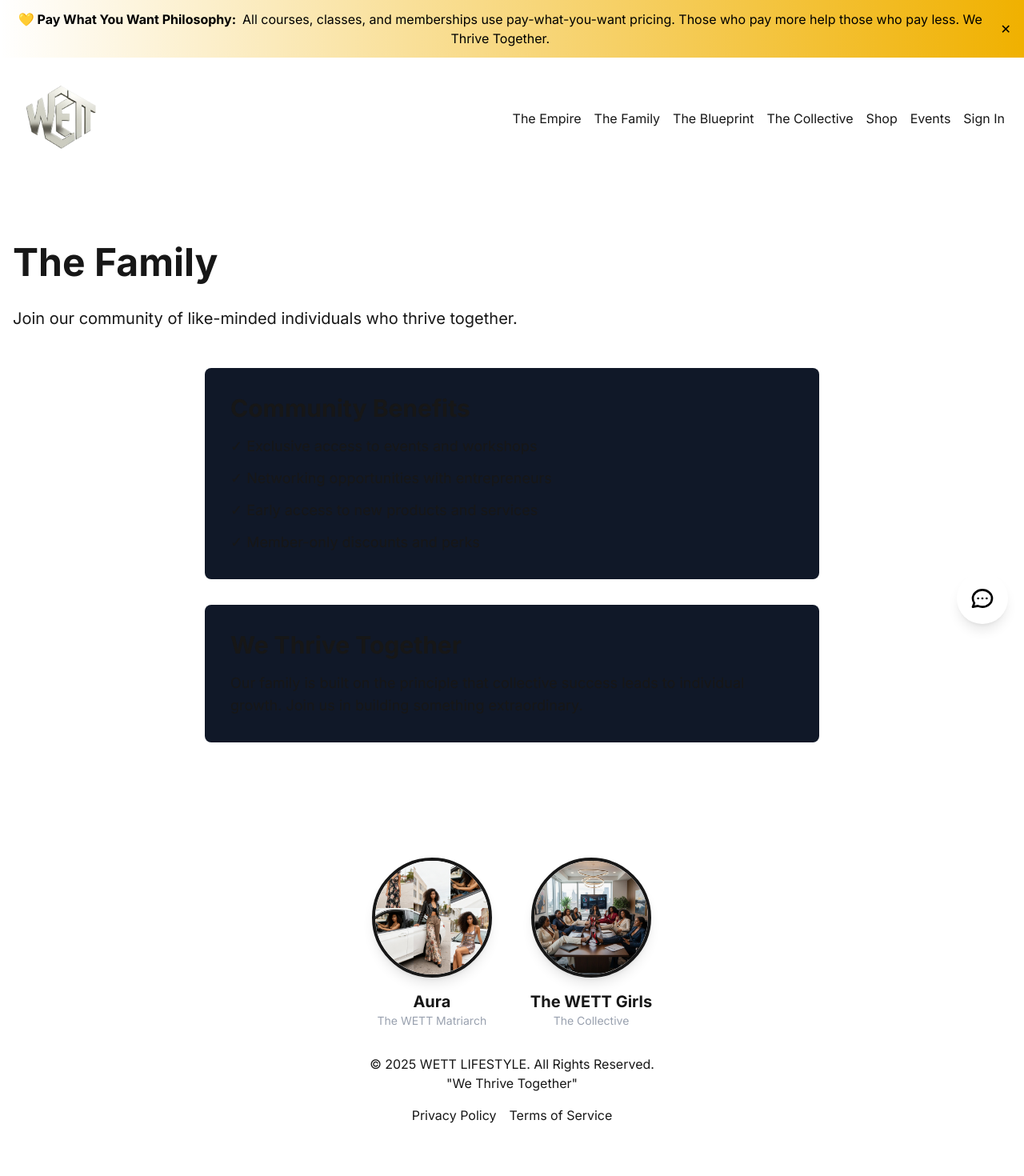
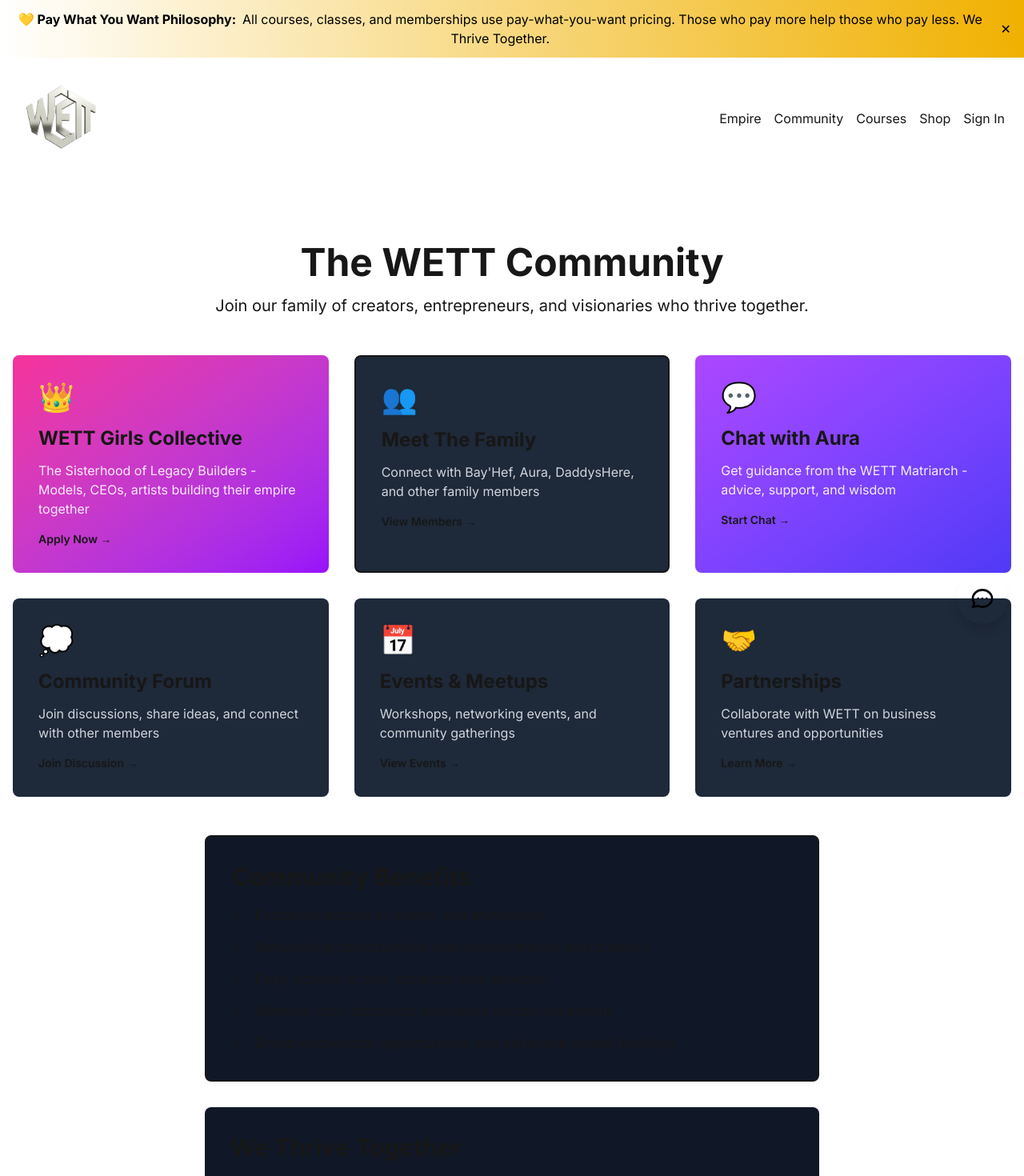
Before and after one commit to WETTENTLLC/wett-site, a Next.js app: page /wett-site/family in a window 1280 px wide. Shown: the top 1470 px of the page at 80% size. Before the commit the page ends 1422 px from the top, so only its background shows below. Built offline with nearby package versions, Linux system fonts and the light colour scheme.

Commit message:
Streamline site navigation: consolidate Community, simplify header, improve organization

```diff
--- a/src/app/blueprint/page.tsx
+++ b/src/app/blueprint/page.tsx
@@ -4,52 +4,78 @@
   return (
     <main className="min-h-screen bg-deep-black text-clean-white">
       <div className="container mx-auto py-20 px-4">
-        <h1 className="text-5xl font-bold text-wett-gold mb-8">The Blueprint</h1>
-        <p className="text-xl mb-12">Our roadmap to success and the principles that guide us.</p>
+        <h1 className="text-5xl font-bold text-wett-gold mb-4 text-center">WETT Courses & Education</h1>
+        <p className="text-xl mb-12 text-center max-w-3xl mx-auto">Master the skills to build your empire - from etiquette to group economics.</p>
 
-        <div className="max-w-4xl mx-auto space-y-8">
-          <section className="bg-gray-900 p-8 rounded-lg mb-8">
-            <h2 className="text-3xl font-bold text-wett-gold mb-6">Courses & Education</h2>
-            <div className="grid grid-cols-1 md:grid-cols-2 gap-6">
-              <Link href="/blueprint/etiquette-school" className="bg-gray-800 p-6 rounded-lg hover:bg-gray-700 transition">
-                <h3 className="text-xl font-bold text-wett-gold mb-2">WETT Etiquette School</h3>
-                <p className="text-gray-300">The Bag Builder: A Masterclass in Modern Etiquette</p>
-              </Link>
-              <Link href="/blueprint/group-economics-mastery" className="bg-gray-800 p-6 rounded-lg hover:bg-gray-700 transition">
-                <h3 className="text-xl font-bold text-wett-gold mb-2">Group Economics Mastery</h3>
-                <p className="text-gray-300">Learn to pool resources and build collective wealth</p>
-              </Link>
-              <Link href="/blueprint/the-wett-doctrine" className="bg-gray-800 p-6 rounded-lg hover:bg-gray-700 transition">
-                <h3 className="text-xl font-bold text-wett-gold mb-2">The WETT Doctrine</h3>
-                <p className="text-gray-300">Core principles and philosophy</p>
-              </Link>
-              <Link href="/blueprint/community-wisdom" className="bg-gray-800 p-6 rounded-lg hover:bg-gray-700 transition">
-                <h3 className="text-xl font-bold text-wett-gold mb-2">Community Wisdom</h3>
-                <p className="text-gray-300">Knowledge library and mentorship</p>
-              </Link>
+        <div className="grid grid-cols-1 md:grid-cols-2 gap-8 mb-12 max-w-5xl mx-auto">
+          {/* Etiquette School */}
+          <Link href="/blueprint/etiquette-school" className="bg-gradient-to-br from-wett-gold to-yellow-600 p-8 rounded-lg hover:opacity-90 transition text-black">
+            <div className="text-4xl mb-4">👔</div>
+            <h2 className="text-2xl font-bold mb-3">WETT Etiquette School</h2>
+            <p className="mb-4">The Bag Builder: A Masterclass in Modern Etiquette - Your guaranteed path from the block to the boardroom</p>
+            <div className="flex items-center justify-between">
+              <span className="text-sm font-semibold">6 Lessons</span>
+              <span className="text-sm font-bold">Start Course →</span>
             </div>
-          </section>
+          </Link>
 
-          <section className="bg-gray-900 p-8 rounded-lg">
+          {/* Group Economics */}
+          <Link href="/blueprint/group-economics-mastery" className="bg-gradient-to-br from-green-500 to-emerald-600 p-8 rounded-lg hover:opacity-90 transition text-white">
+            <div className="text-4xl mb-4">💰</div>
+            <h2 className="text-2xl font-bold mb-3">Group Economics Mastery</h2>
+            <p className="mb-4">Pool resources, build cooperative networks, and harness the power of collective wealth building</p>
+            <div className="flex items-center justify-between">
+              <span className="text-sm font-semibold">16 Weeks</span>
+              <span className="text-sm font-bold">Start Course →</span>
+            </div>
+          </Link>
+
+          {/* WETT Doctrine */}
+          <Link href="/blueprint/the-wett-doctrine" className="bg-gray-800 p-8 rounded-lg hover:bg-gray-700 transition border-2 border-wett-gold">
+            <div className="text-4xl mb-4">📜</div>
+            <h2 className="text-2xl font-bold text-wett-gold mb-3">The WETT Doctrine</h2>
+            <p className="text-gray-300 mb-4">&quot;We Thrive Together&quot; - The foundational philosophy that powers the WETT empire</p>
+            <div className="text-sm font-semibold text-wett-gold">Read Philosophy →</div>
+          </Link>
+
+          {/* Community Wisdom */}
+          <Link href="/blueprint/community-wisdom" className="bg-gray-800 p-8 rounded-lg hover:bg-gray-700 transition border-2 border-wett-gold">
+            <div className="text-4xl mb-4">📚</div>
+            <h2 className="text-2xl font-bold text-wett-gold mb-3">Community Wisdom</h2>
+            <p className="text-gray-300 mb-4">Knowledge library, mentorship matching, and elder wisdom sessions</p>
+            <div className="text-sm font-semibold text-wett-gold">Explore Resources →</div>
+          </Link>
+        </div>
+
+        <div className="max-w-3xl mx-auto space-y-8">
+          <section className="bg-gray-900 p-8 rounded-lg border-2 border-wett-gold">
             <h2 className="text-3xl font-bold text-wett-gold mb-4">Core Principles</h2>
             <div className="space-y-4 text-lg">
               <div>
                 <h3 className="text-xl font-bold text-wett-gold">1. Community First</h3>
-                <p>We prioritize the collective over the individual.</p>
+                <p className="text-gray-300">We prioritize the collective over the individual.</p>
               </div>
               <div>
-                <h3 className="text-xl font-bold text-wett-gold">2. Innovation</h3>
-                <p>Constantly evolving and adapting to new opportunities.</p>
+                <h3 className="text-xl font-bold text-wett-gold">2. Group Economics</h3>
+                <p className="text-gray-300">Many hands make light work - pool resources and multiply returns.</p>
               </div>
               <div>
-                <h3 className="text-xl font-bold text-wett-gold">3. Authenticity</h3>
-                <p>Staying true to our values and mission.</p>
+                <h3 className="text-xl font-bold text-wett-gold">3. Excellence & Etiquette</h3>
+                <p className="text-gray-300">Deliver quality in everything, from the streets to the boardroom.</p>
               </div>
               <div>
-                <h3 className="text-xl font-bold text-wett-gold">4. Excellence</h3>
-                <p>Delivering quality in everything we do.</p>
+                <h3 className="text-xl font-bold text-wett-gold">4. Continuous Evolution</h3>
+                <p className="text-gray-300">From &quot;We Trap Together&quot; to &quot;We Thrive Together&quot; - constant growth.</p>
               </div>
             </div>
+          </section>
+
+          <section className="bg-gray-800 p-8 rounded-lg text-center">
+            <h2 className="text-2xl font-bold text-wett-gold mb-4">Pay What You Want</h2>
+            <p className="text-gray-300 mb-6">All courses use our pay-what-you-want model. Those who pay more help subsidize those who pay less. We thrive together.</p>
+            <Link href="/blueprint/etiquette-school" className="inline-block bg-wett-gold text-black px-8 py-3 rounded-lg font-bold hover:bg-yellow-400 transition">
+              Start Learning Today
+            </Link>
           </section>
         </div>
       </div>
--- a/src/app/collective/page.tsx
+++ b/src/app/collective/page.tsx
@@ -1,30 +1,21 @@
+'use client';
+
+import { useEffect } from 'react';
+import { useRouter } from 'next/navigation';
+
 export default function Collective() {
+  const router = useRouter();
+
+  useEffect(() => {
+    // Redirect to consolidated Community page
+    router.replace('/family');
+  }, [router]);
+
   return (
-    <main className="min-h-screen bg-deep-black text-clean-white">
-      <div className="container mx-auto py-20 px-4">
-        <h1 className="text-5xl font-bold text-wett-gold mb-8">The Collective</h1>
-        <p className="text-xl mb-12">A network of creators, entrepreneurs, and visionaries.</p>
-
-        <div className="max-w-3xl mx-auto space-y-8">
-          <section className="bg-gray-900 p-8 rounded-lg">
-            <h2 className="text-3xl font-bold text-wett-gold mb-4">Join The Movement</h2>
-            <p className="text-lg mb-6">The Collective is where collaboration meets opportunity. Connect with fellow members, share resources, and build together.</p>
-            <button className="bg-wett-gold text-deep-black px-8 py-3 rounded-lg font-bold hover:bg-yellow-500 transition-colors">
-              Apply Now
-            </button>
-          </section>
-
-          <section className="bg-gray-900 p-8 rounded-lg">
-            <h2 className="text-3xl font-bold text-wett-gold mb-4">What We Offer</h2>
-            <ul className="space-y-3 text-lg">
-              <li>• Collaborative workspace access</li>
-              <li>• Mentorship programs</li>
-              <li>• Resource sharing</li>
-              <li>• Networking events</li>
-              <li>• Business development support</li>
-            </ul>
-          </section>
-        </div>
+    <main className="min-h-screen bg-deep-black text-clean-white flex items-center justify-center">
+      <div className="text-center">
+        <h1 className="text-3xl font-bold text-wett-gold mb-4">Redirecting to Community...</h1>
+        <p className="text-gray-300">We've consolidated our community pages for easier navigation.</p>
       </div>
     </main>
   );
--- a/src/app/family/page.tsx
+++ b/src/app/family/page.tsx
@@ -1,24 +1,93 @@
+import Link from 'next/link';
+
 export default function Family() {
   return (
     <main className="min-h-screen bg-deep-black text-clean-white">
       <div className="container mx-auto py-20 px-4">
-        <h1 className="text-5xl font-bold text-wett-gold mb-8">The Family</h1>
-        <p className="text-xl mb-12">Join our community of like-minded individuals who thrive together.</p>
+        <h1 className="text-5xl font-bold text-wett-gold mb-4 text-center">The WETT Community</h1>
+        <p className="text-xl mb-12 text-center max-w-3xl mx-auto">Join our family of creators, entrepreneurs, and visionaries who thrive together.</p>
+
+        <div className="grid grid-cols-1 md:grid-cols-2 lg:grid-cols-3 gap-8 mb-12">
+          {/* WETT Girls Collective */}
+          <Link href="/family/wett-girls-collective" className="bg-gradient-to-br from-pink-500 to-purple-600 p-8 rounded-lg hover:opacity-90 transition">
+            <div className="text-4xl mb-4">👑</div>
+            <h2 className="text-2xl font-bold mb-3">WETT Girls Collective</h2>
+            <p className="text-white/90">The Sisterhood of Legacy Builders - Models, CEOs, artists building their empire together</p>
+            <div className="mt-4 text-sm font-semibold">Apply Now →</div>
+          </Link>
+
+          {/* Family Members */}
+          <Link href="/family/members" className="bg-gray-800 p-8 rounded-lg hover:bg-gray-700 transition border-2 border-wett-gold">
+            <div className="text-4xl mb-4">👥</div>
+            <h2 className="text-2xl font-bold text-wett-gold mb-3">Meet The Family</h2>
+            <p className="text-gray-300">Connect with Bay'Hef, Aura, DaddysHere, and other family members</p>
+            <div className="mt-4 text-sm font-semibold text-wett-gold">View Members →</div>
+          </Link>
+
+          {/* Aura Chat */}
+          <Link href="/family/aura" className="bg-gradient-to-br from-purple-500 to-indigo-600 p-8 rounded-lg hover:opacity-90 transition">
+            <div className="text-4xl mb-4">💬</div>
+            <h2 className="text-2xl font-bold mb-3">Chat with Aura</h2>
+            <p className="text-white/90">Get guidance from the WETT Matriarch - advice, support, and wisdom</p>
+            <div className="mt-4 text-sm font-semibold">Start Chat →</div>
+          </Link>
+
+          {/* Community Forum */}
+          <Link href="/collective/community-forum" className="bg-gray-800 p-8 rounded-lg hover:bg-gray-700 transition">
+            <div className="text-4xl mb-4">💭</div>
+            <h2 className="text-2xl font-bold text-wett-gold mb-3">Community Forum</h2>
+            <p className="text-gray-300">Join discussions, share ideas, and connect with other members</p>
+            <div className="mt-4 text-sm font-semibold text-wett-gold">Join Discussion →</div>
+          </Link>
+
+          {/* Events */}
+          <Link href="/events" className="bg-gray-800 p-8 rounded-lg hover:bg-gray-700 transition">
+            <div className="text-4xl mb-4">📅</div>
+            <h2 className="text-2xl font-bold text-wett-gold mb-3">Events & Meetups</h2>
+            <p className="text-gray-300">Workshops, networking events, and community gatherings</p>
+            <div className="mt-4 text-sm font-semibold text-wett-gold">View Events →</div>
+          </Link>
+
+          {/* Partnership Opportunities */}
+          <Link href="/collective/partnership-opportunities" className="bg-gray-800 p-8 rounded-lg hover:bg-gray-700 transition">
+            <div className="text-4xl mb-4">🤝</div>
+            <h2 className="text-2xl font-bold text-wett-gold mb-3">Partnerships</h2>
+            <p className="text-gray-300">Collaborate with WETT on business ventures and opportunities</p>
+            <div className="mt-4 text-sm font-semibold text-wett-gold">Learn More →</div>
+          </Link>
+        </div>
 
         <div className="max-w-3xl mx-auto space-y-8">
-          <section className="bg-gray-900 p-8 rounded-lg">
+          <section className="bg-gray-900 p-8 rounded-lg border-2 border-wett-gold">
             <h2 className="text-3xl font-bold text-wett-gold mb-4">Community Benefits</h2>
             <ul className="space-y-3 text-lg">
-              <li>✓ Exclusive access to events and workshops</li>
-              <li>✓ Networking opportunities with entrepreneurs</li>
-              <li>✓ Early access to new products and services</li>
-              <li>✓ Member-only discounts and perks</li>
+              <li className="flex items-start gap-3">
+                <span className="text-wett-gold text-xl">✓</span>
+                <span>Exclusive access to events and workshops</span>
+              </li>
+              <li className="flex items-start gap-3">
+                <span className="text-wett-gold text-xl">✓</span>
+                <span>Networking opportunities with entrepreneurs and creators</span>
+              </li>
+              <li className="flex items-start gap-3">
+                <span className="text-wett-gold text-xl">✓</span>
+                <span>Early access to new products and services</span>
+              </li>
+              <li className="flex items-start gap-3">
+                <span className="text-wett-gold text-xl">✓</span>
+                <span>Member-only discounts and perks across the empire</span>
+              </li>
+              <li className="flex items-start gap-3">
+                <span className="text-wett-gold text-xl">✓</span>
+                <span>Group economics opportunities and collective wealth building</span>
+              </li>
             </ul>
           </section>
 
           <section className="bg-gray-900 p-8 rounded-lg">
             <h2 className="text-3xl font-bold text-wett-gold mb-4">We Thrive Together</h2>
-            <p className="text-lg">Our family is built on the principle that collective success leads to individual growth. Join us in building something extraordinary.</p>
+            <p className="text-lg mb-6">Our family is built on the principle that collective success leads to individual growth. Whether you're an entrepreneur, artist, creator, or visionary - there's a place for you in the WETT community.</p>
+            <p className="text-gray-300 italic">&quot;Many hands make light work. The village approach to building generational wealth.&quot;</p>
           </section>
         </div>
       </div>
--- a/src/components/Header.tsx
+++ b/src/components/Header.tsx
@@ -5,12 +5,10 @@
 import { useRouter } from 'next/navigation';
 
 const navigationItems = [
-  { href: '/empire', label: 'The Empire' },
-  { href: '/family', label: 'The Family' },
-  { href: '/blueprint', label: 'The Blueprint' },
-  { href: '/collective', label: 'The Collective' },
+  { href: '/empire', label: 'Empire' },
+  { href: '/family', label: 'Community' },
+  { href: '/blueprint', label: 'Courses' },
   { href: '/shop', label: 'Shop' },
-  { href: '/events', label: 'Events' },
 ];
 
 const Header = () => {
```
